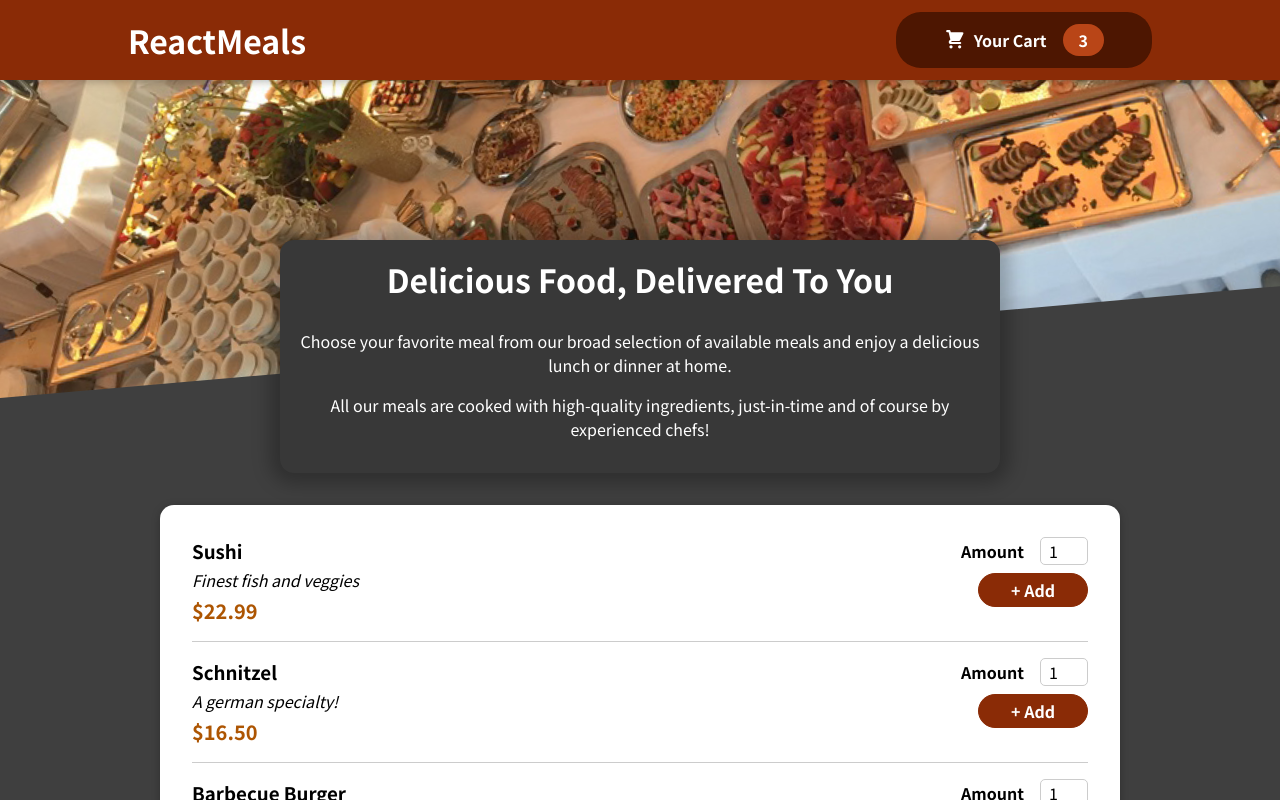
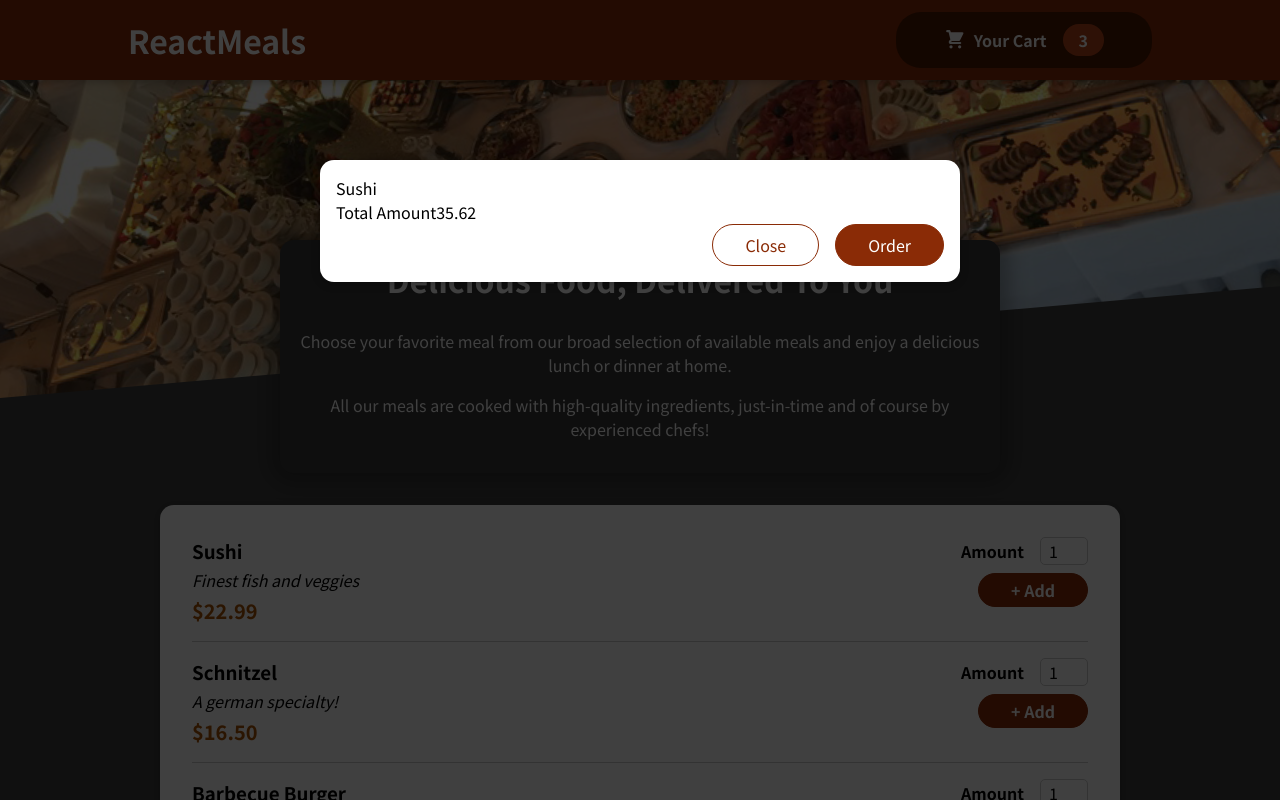
Before and after one commit to Kanishka08/Restaurant, a React (Create React App) app: page / in a window 1280 px wide. Shown: the top 800 px of the page. Built offline with nearby package versions, Linux system fonts and the light colour scheme.

Commit message:
Making a hard Coded Cart without any Functionality

```diff
--- a/public/index.html
+++ b/public/index.html
@@ -28,6 +28,7 @@
   </head>
   <body>
     <noscript>You need to enable JavaScript to run this app.</noscript>
+    <div id="overlays"></div>
     <div id="root"></div>
     <!--
       This HTML file is a template.
--- a/src/App.js
+++ b/src/App.js
@@ -1,10 +1,12 @@
 import React from "react";
 import Header from "./components/Layout/Header";
 import Meals from "./components/Meals/Meals";
+import Cart from "./components/Cart/Cart";
 
 function App() {
   return (
    <>
+   <Cart/>
    <Header/>
    <main>
     <Meals/>
--- /dev/null
+++ b/src/components/Cart/Cart.js
@@ -0,0 +1,23 @@
+import React from 'react'
+import classes from './Cart.module.css';
+import Modal from '../UI/Modal';
+
+
+const Cart = (props) => {
+    const cartItems = <ul className={classes['cart-items']}>{[ {id: 'c1', name: 'Sushi', amount: 2, price: 12.99},].map((item)=><li>{item.name}</li>)}</ul>
+  return (
+    <Modal>
+        {cartItems}
+        <div>
+            <span>Total Amount</span>
+            <span>35.62</span>
+        </div>
+        <div className={classes.actions}>
+            <button className={classes['button--alt']}>Close</button>
+            <button className={classes.button}>Order</button>
+        </div>
+    </Modal>
+  )
+}
+
+export default Cart;
--- /dev/null
+++ b/src/components/Cart/Cart.module.css
@@ -0,0 +1,46 @@
+.cart-items {
+    list-style: none;
+    margin: 0;
+    padding: 0;
+    max-height: 20rem;
+    overflow: auto;
+  }
+
+  .total {
+    display: flex;
+    justify-content: space-between;
+    align-items: center;
+    font-weight: bold;
+    font-size: 1.5rem;
+    margin: 1rem 0;
+  }
+
+  .actions {
+    text-align: right;
+  }
+
+  .actions button {
+    font: inherit;
+    cursor: pointer;
+    background-color: transparent;
+    border: 1px solid #8a2b06;
+    padding: 0.5rem 2rem;
+    border-radius: 25px;
+    margin-left: 1rem;
+  }
+
+  .actions button:hover,
+  .actions button:active {
+    background-color: #5a1a01;
+    border-color: #5a1a01;
+    color: white;
+  }
+
+  .actions .button--alt {
+    color: #8a2b06;
+  }
+
+  .actions .button {
+    background-color: #8a2b06;
+    color: white;
+  }
--- a/src/components/Meals/AvailableMeals.js
+++ b/src/components/Meals/AvailableMeals.js
@@ -41,7 +41,7 @@
   return (
     <section className={classes.meals}>
       <Card>
-        <ul>{mealsList}</ul>/
+        <ul>{mealsList}</ul>
       </Card>
     </section>
   );
--- /dev/null
+++ b/src/components/UI/Modal.js
@@ -0,0 +1,27 @@
+import React from 'react'
+import ReactDOM from 'react-dom';
+import classes from './Modal.module.css';
+
+const Backdrop = props =>{
+    return <div className={classes.backdrop}/>
+}
+
+const ModalOverlay = props =>{
+ return <div className={classes.modal}>
+    <div className={classes.content}>{props.children}</div>
+</div>;
+}
+
+const portalElement = document.getElementById('overlays');
+
+const Modal = (props) => {
+  return (
+    <>
+    {ReactDOM.createPortal(<Backdrop/>, portalElement)}
+    {ReactDOM.createPortal(<ModalOverlay>{props.children}</ModalOverlay>, portalElement)}
+
+    </>
+  )
+}
+
+export default Modal
--- /dev/null
+++ b/src/components/UI/Modal.module.css
@@ -0,0 +1,40 @@
+.backdrop {
+    position: fixed;
+    top: 0;
+    left: 0;
+    width: 100%;
+    height: 100vh;
+    z-index: 20;
+    background-color: rgba(0, 0, 0, 0.75);
+  }
+
+  .modal {
+    position: fixed;
+    top: 20vh;
+    left: 5%;
+    width: 90%;
+    background-color: white;
+    padding: 1rem;
+    border-radius: 14px;
+    box-shadow: 0 2px 8px rgba(0, 0, 0, 0.25);
+    z-index: 30;
+    animation: slide-down 300ms ease-out forwards;
+  }
+
+  @media (min-width: 768px) {
+    .modal {
+      width: 40rem;
+      left: calc(50% - 20rem);
+    }
+  }
+
+  @keyframes slide-down {
+    from {
+      opacity: 0;
+      transform: translateY(-3rem);
+    }
+    to {
+      opacity: 1;
+      transform: translateY(0);
+    }
+  }
```
